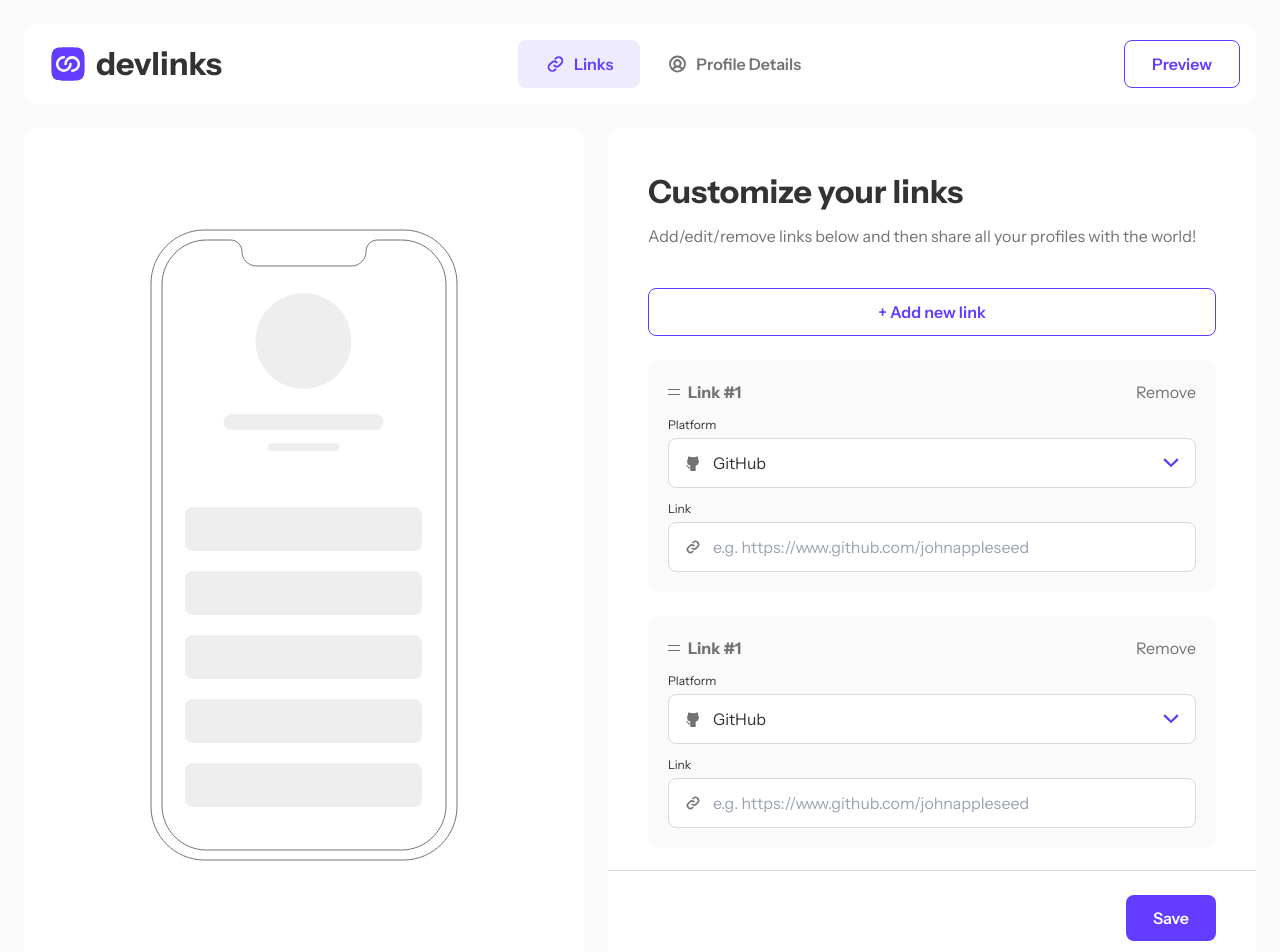
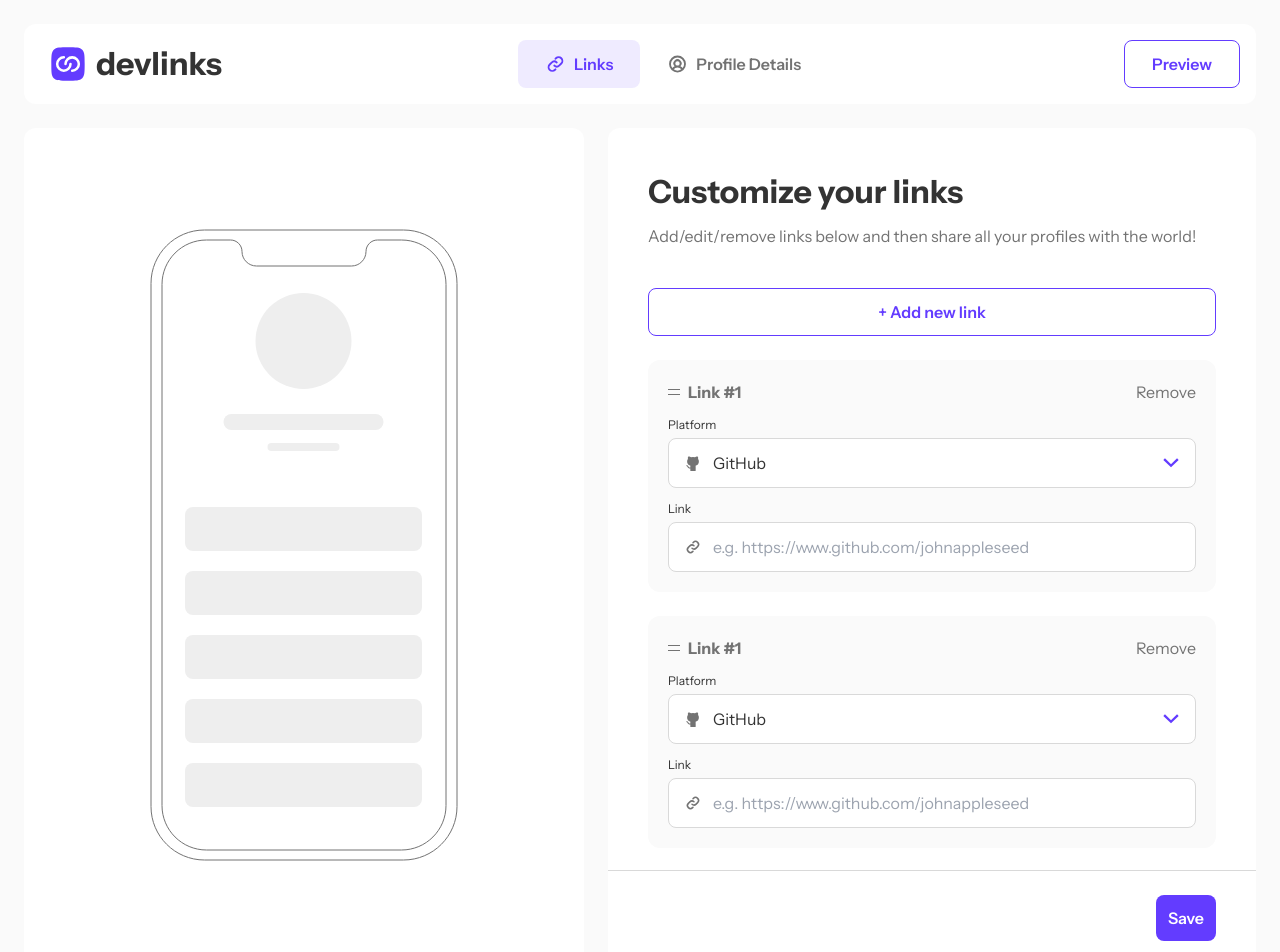
Before and after one commit to Abrham007/link_sharing_app, a React (Vite) app in the folder src/link_sharing_app_frontend/: page /dashboard/links in a window 1280 px wide. Shown: the top 952 px of the page. Built offline with nearby package versions, Linux system fonts and the light colour scheme.

Commit message:
improved the style

```diff
--- a/src/link_sharing_app_frontend/src/components/UI/Button/Button.tsx
+++ b/src/link_sharing_app_frontend/src/components/UI/Button/Button.tsx
@@ -11,7 +11,7 @@ export default function Button({ children, kind, className }: ButtonProps) {
     case "1":
       return (
         <button
-          className={`w-full px-[27px] py-[11px] text-lg text-White bg-Purple rounded-lg hover:bg-LightPurple ${className}`}
+          className={`w-full px-3 py-[11px] text-lg text-White bg-Purple rounded-lg hover:bg-LightPurple ${className}`}
         >
           {children}
         </button>
@@ -19,7 +19,7 @@ export default function Button({ children, kind, className }: ButtonProps) {
     case "2":
       return (
         <button
-          className={`px-[27px] py-[11px] text-lg text-Purple bg-transparent hover:bg-LightPurple rounded-lg border border-solid border-Purple ${className}`}
+          className={`w-full px-3 py-[11px] text-lg text-Purple bg-transparent hover:bg-LightPurple rounded-lg border border-solid border-Purple ${className}`}
         >
           {children}
         </button>
```
